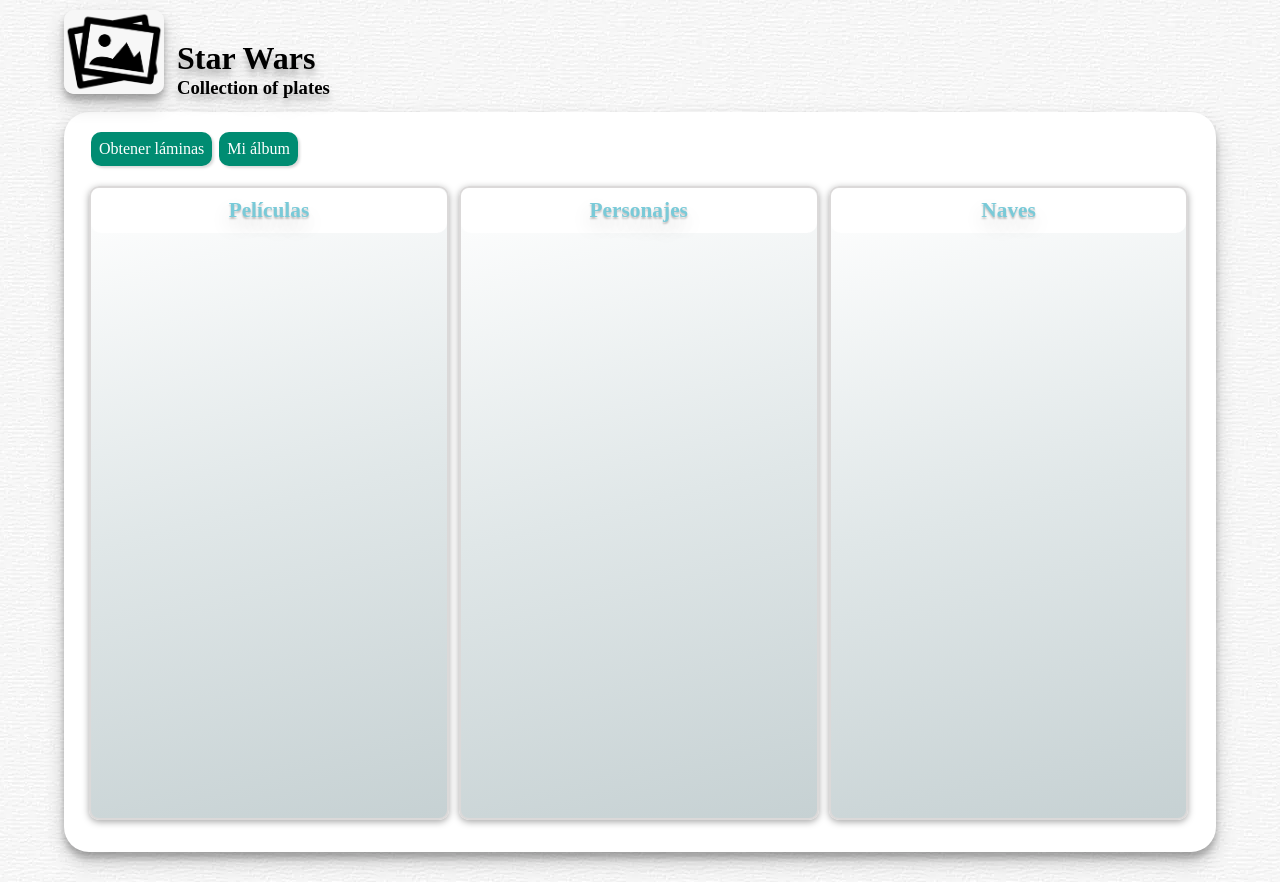
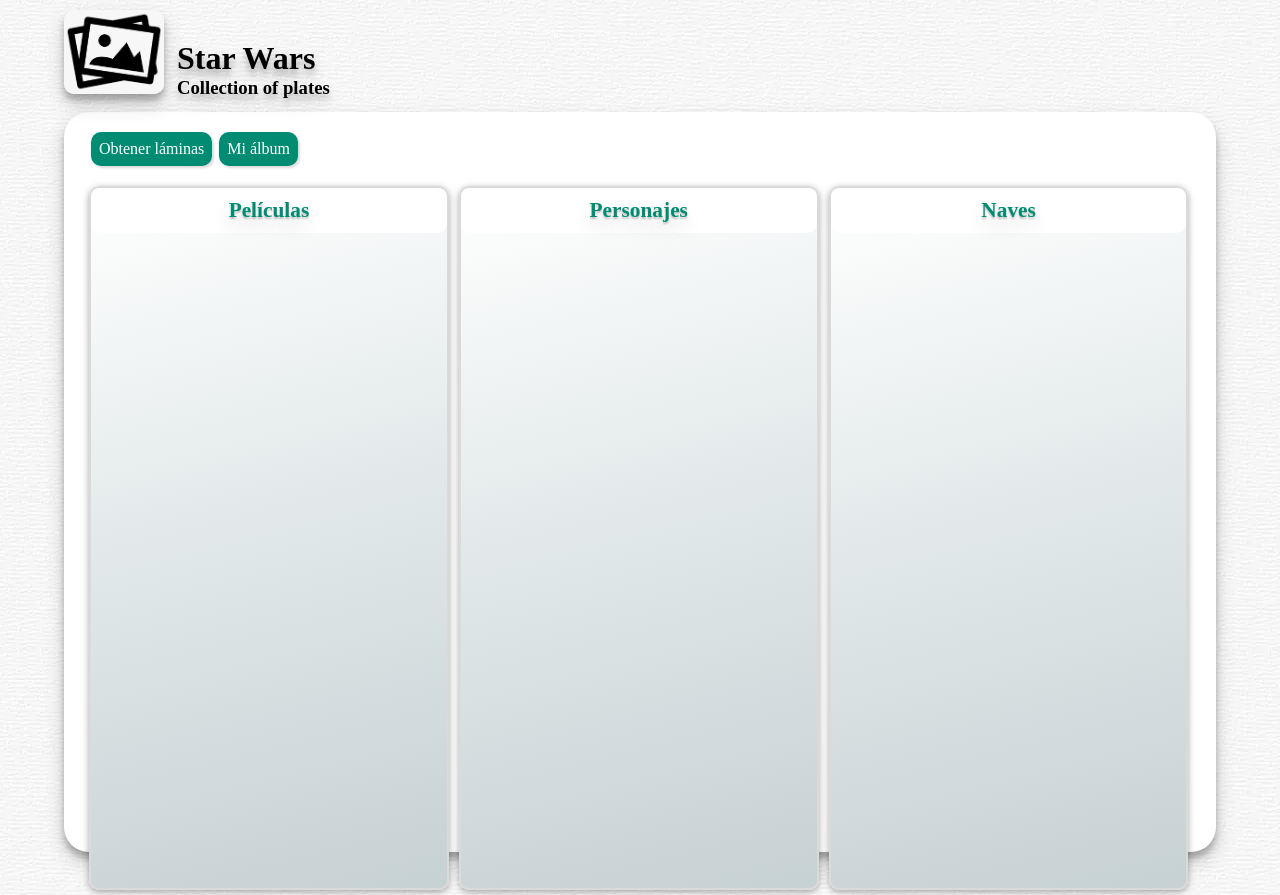
Before and after one commit to juanse-morales/star-wars, an Angular app: page / in a window 1280 px wide. Built offline with nearby package versions, Linux system fonts and the light colour scheme.

Commit message:
REFACTOR: Modify design seccion

```diff
--- a/src/app/seccion-album/seccion-album.component.css
+++ b/src/app/seccion-album/seccion-album.component.css
@@ -1,7 +1,7 @@
 #seccion-album-container {
   display: inline-block;
   width: 32%;
-  height: 90%;
+  height: 100%;
   margin: 5px;
   border: 2pt solid rgb(219, 217, 217);
   border-radius: 10px;
@@ -12,7 +12,7 @@
 .title-seccion {
   font-size: 16pt;
   font-weight: bold;
-  color: #79cad8;
+  color: #008C72;
   text-shadow: rgba(0, 0, 0, 0.19) 0px 10px 20px, rgba(0, 0, 0, 0.23) 0px 2px 2px;
   text-align: center;
 
```
